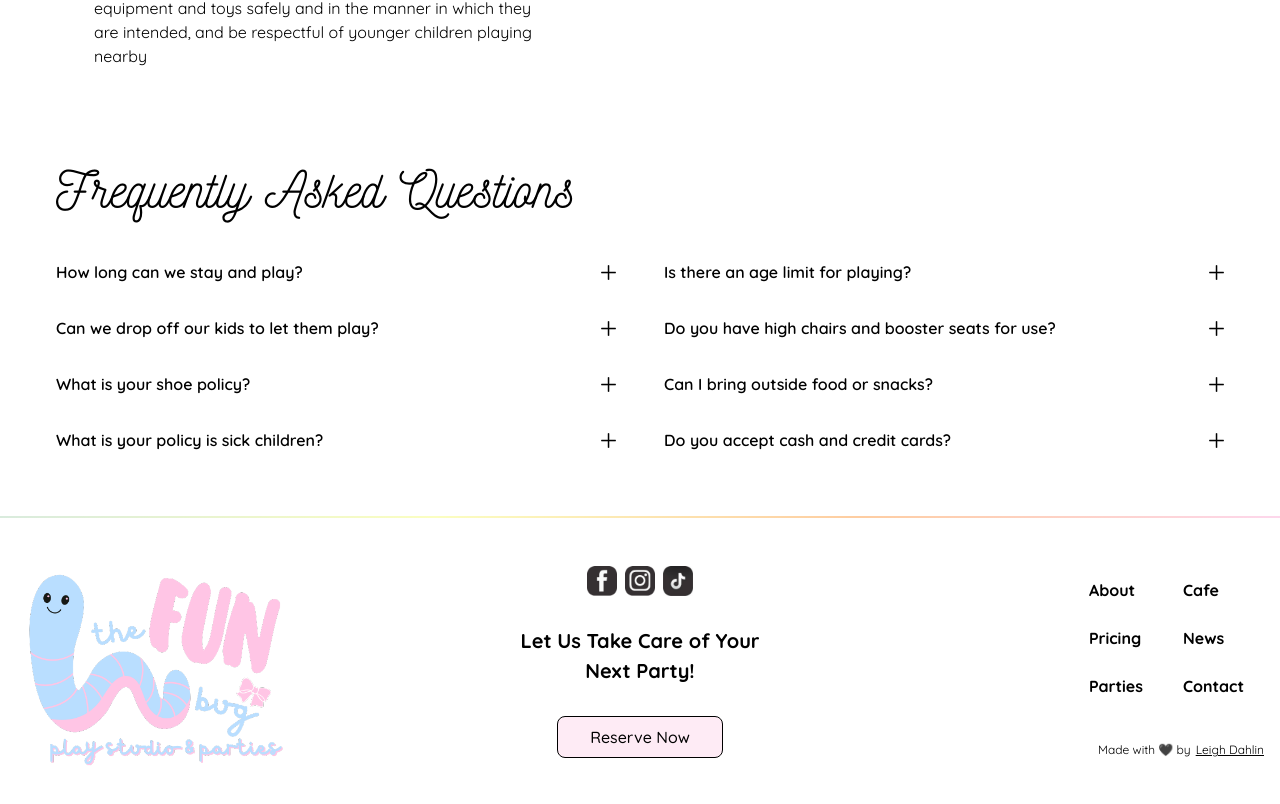
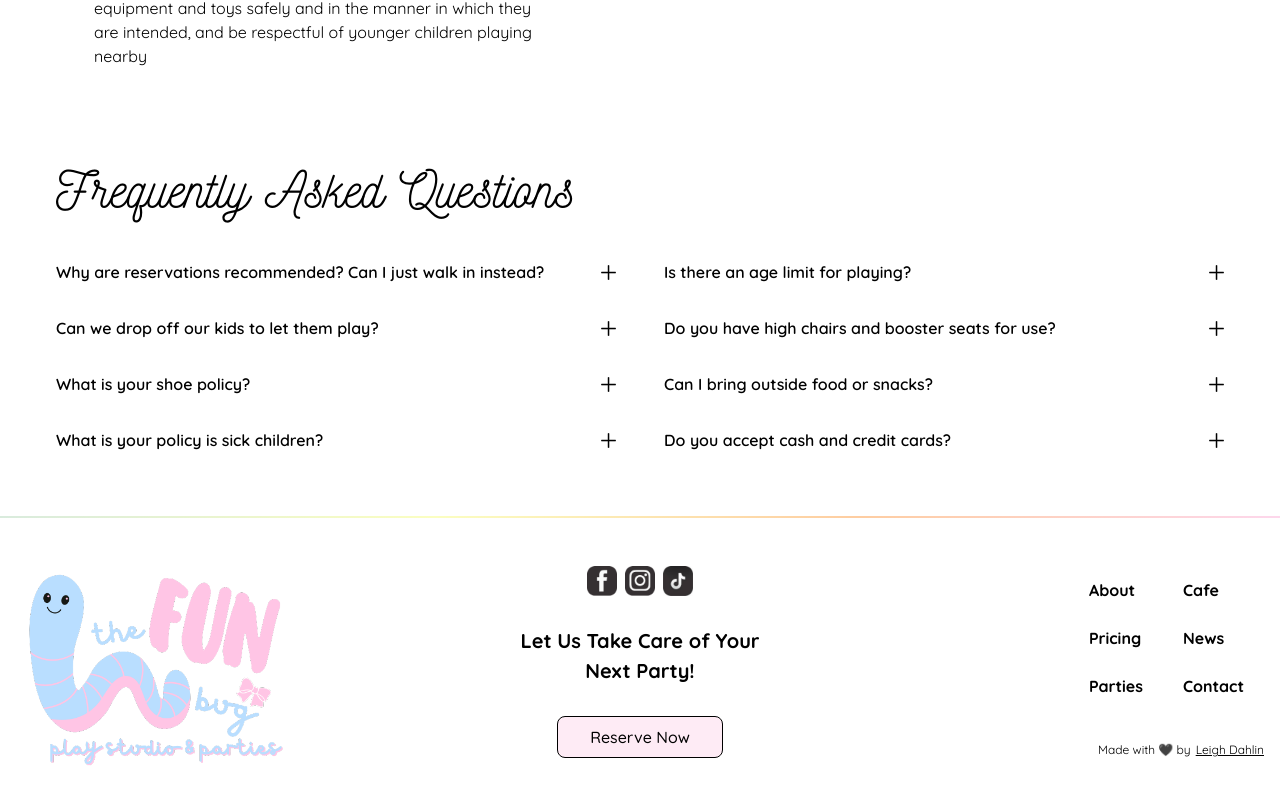
Before and after one commit to the-fun-bug/the-fun-bug, a Next.js app: page /about in a window 1280 px wide. Shown: the part 2635-3439 px from the top of the page. Built offline with nearby package versions, Linux system fonts and the light colour scheme.

Commit message:
udpate faqs to include reservations question and socks for adults

```diff
--- a/src/components/about/FrequentlyAskedQuestions.tsx
+++ b/src/components/about/FrequentlyAskedQuestions.tsx
@@ -10,9 +10,9 @@ export default function FrequentlyAskedQuestions() {
 
   const questions = [
     {
-      question: 'How long can we stay and play?',
+      question: 'Why are reservations recommended? Can I just walk in instead?',
       answer:
-        'There is no time limit for playing during our open play hours. Admission is good for the day! Just let our team know if you plan to leave and return in the same day.',
+        'Reservations help us manage capacity to ensure a safe and enjoyable experience for everyone. Our space is subject to fire code regulations, which limit the number of guests we can accommodate at one time. By reserving your spot, you can guarantee entry and avoid potential disappointment if we reach capacity. While we welcome walk-ins, availability is not guaranteed, so a reservation is the best way to secure your visit.',
     },
     {
       question: 'Is there an age limit for playing?',
@@ -32,7 +32,7 @@ export default function FrequentlyAskedQuestions() {
     {
       question: 'What is your shoe policy?',
       answer:
-        'Shoes may be worn on the wood floor, but we ask that socks only are worn past and on the turf flooring and play area. Bare feet are not allowed, as we do our best to maintain the cleanest environment for our guests. If you forget your child’s socks, you may purchase a pair at our counter for $3.',
+        'Shoes may be worn on the wood floor, but we ask that socks only are worn past and on the turf flooring and play area (children and adults). Bare feet are not allowed, as we do our best to maintain the cleanest environment for our guests. If you forget socks, we have adult and children socks available for $3.',
     },
     {
       question: 'Can I bring outside food or snacks?',
```
